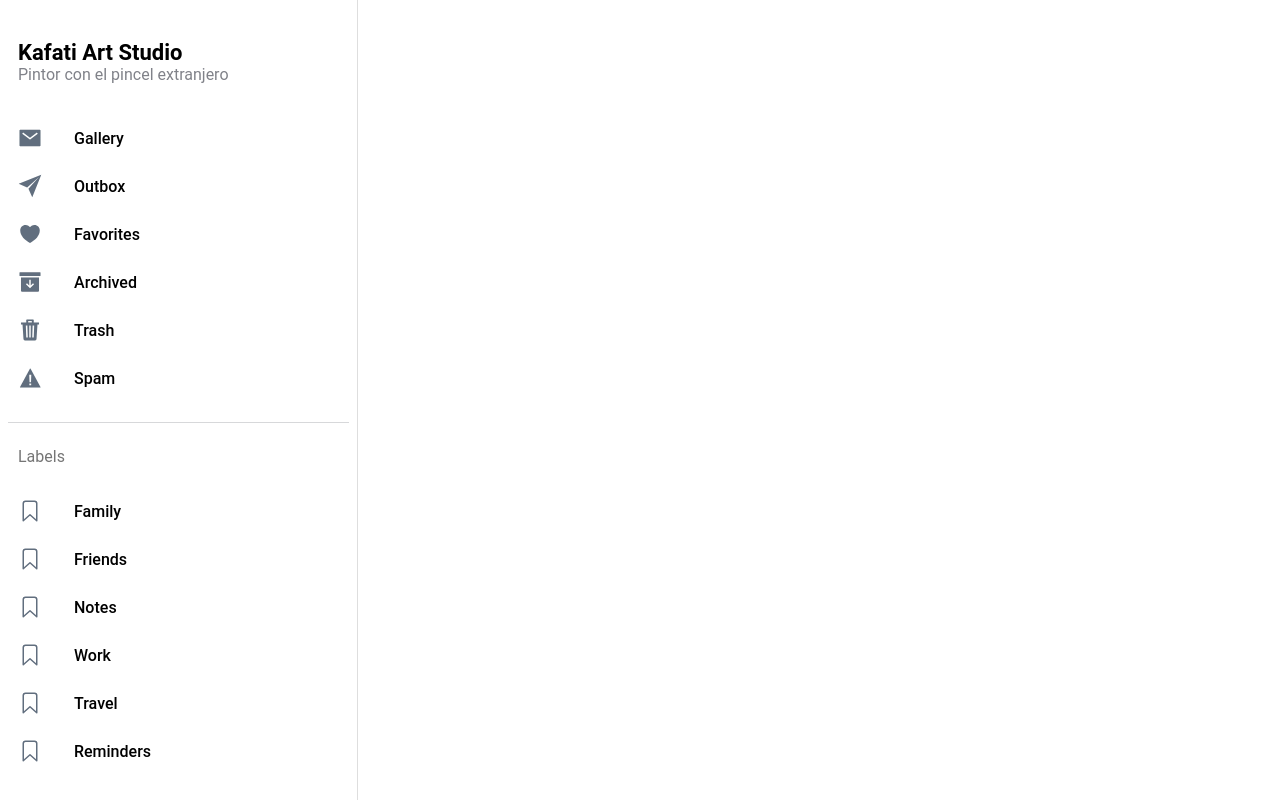
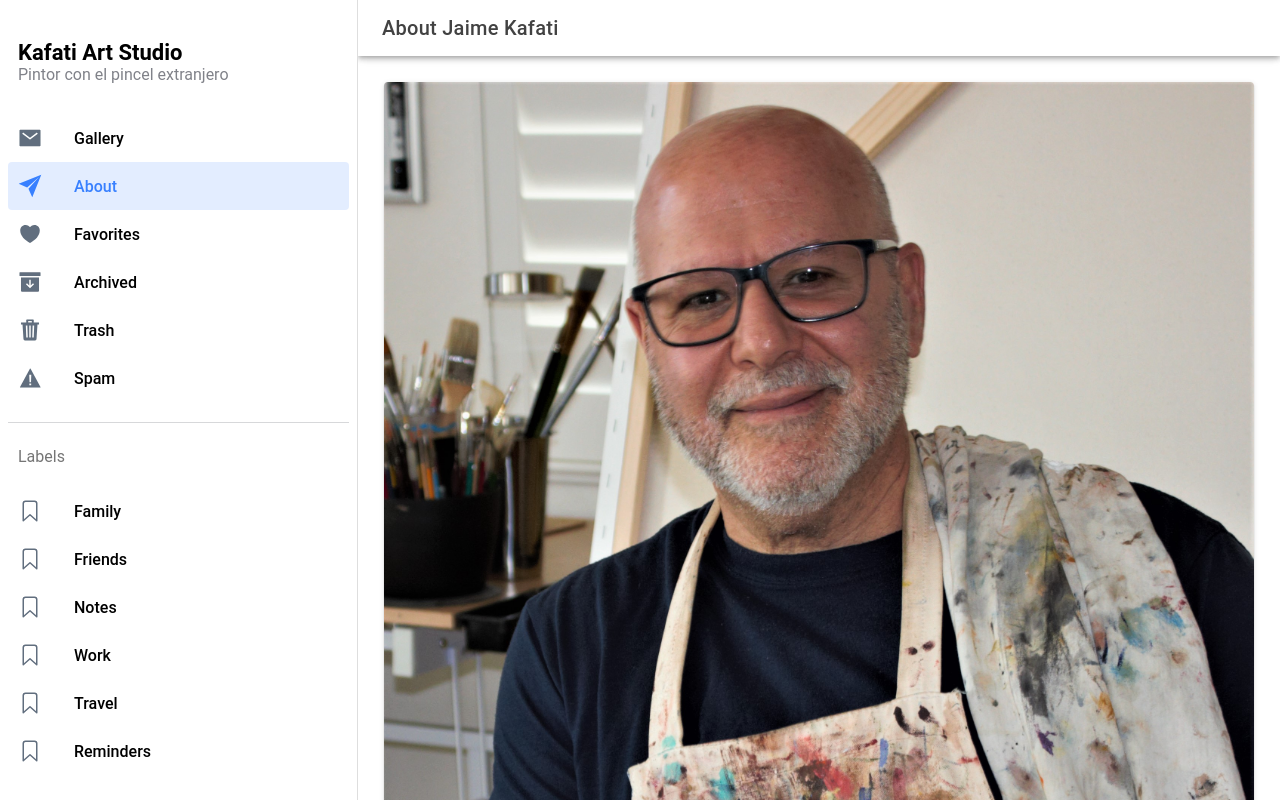
Before and after one commit to ToriK17/art_studio, a React (Vite) app: page /about in a window 1280 px wide. Built offline with nearby package versions, Linux system fonts and the light colour scheme.

Commit message:
update gallery folder structure and initial about page functionality

```diff
--- a/src/App.tsx
+++ b/src/App.tsx
@@ -1,10 +1,10 @@
 import { IonApp, IonRouterOutlet, IonSplitPane, setupIonicReact } from '@ionic/react';
 import { IonReactRouter } from '@ionic/react-router';
-import { Redirect, Route } from 'react-router-dom';
+import { Route } from 'react-router-dom';
 import Menu from './components/Menu';
 import Page from './pages/Page';
-import Gallery from './pages/Gallery';
-
+import Gallery from './pages/Gallery/Gallery';
+import About from './pages/About/About';
 /* Core CSS required for Ionic components to work properly */
 import '@ionic/react/css/core.css';
 
@@ -35,6 +35,7 @@ const App: React.FC = () => {
           <IonRouterOutlet id="main">
             <Route exact path="/" component={Gallery} />
             <Route exact path="/gallery" component={Gallery} />
+            <Route exact path="/about" component={About} />
             <Route path="/folder/:name" exact={true}>
               <Page />
             </Route>
--- a/src/components/Menu.tsx
+++ b/src/components/Menu.tsx
@@ -29,8 +29,8 @@ const appPages: AppPage[] = [
     mdIcon: mailSharp
   },
   {
-    title: 'Outbox',
-    url: '/folder/Outbox',
+    title: 'About',
+    url: '/about',
     iosIcon: paperPlaneOutline,
     mdIcon: paperPlaneSharp
   },
--- /dev/null
+++ b/src/pages/About/About.tsx
@@ -0,0 +1,89 @@
+import React from "react";
+import {
+  IonPage,
+  IonContent,
+  IonHeader,
+  IonToolbar,
+  IonTitle,
+  IonCard,
+  IonCardContent,
+  IonImg,
+  IonText,
+  IonButtons,
+  IonMenuButton,
+} from '@ionic/react';
+import './about.scss';
+
+const About: React.FC = () => {
+  const profilePic = "public/assets/images/Jaime.jpg";
+
+  return (
+    <IonPage>
+      <IonHeader>
+        <IonToolbar>
+          <IonButtons slot="start">
+            <IonMenuButton />
+          </IonButtons>
+          <IonTitle>About Jaime Kafati</IonTitle>
+        </IonToolbar>
+      </IonHeader>
+      <IonContent fullscreen className="ion-padding">
+        <IonCard>
+          <IonImg src={profilePic} alt="Jaime Kafati" />
+          <IonCardContent>
+            <IonText>
+              <h2>About Jaime Kafati</h2>
+              <p>
+                Thank you for visiting my website, I am Jaime Eduardo S. Kafati, I’ve been painting since my arrival to the United States in 1978, but it was until 2018, when I retired from my day-job that I was able to enjoy my studio on a fulltime basis. Between intermittent commissioned works, I involved myself in continued figurative studies, attending local life-drawing sessions, exploring new mediums, and executing allegorical paintings that allow me to express my personal contemplations of the world.
+              </p>
+              <p>
+                Although oils are my primary medium, I love to experiment with a diverse set of mediums and styles. While my works are continually evolving in style and subject matter, the characters within my figurative works reflect a global community, as the human form occupies the central motif of most of my paintings, and within the figure, I give a voice to our humanity.
+              </p>
+              <p>
+				My artworks reside in both private and public collections. Over the years, they have been exhibited and published extensively in the United States. Since 2020, it has been incredibly humbling to witness several of my pieces selected and published on the international stage, spanning across Latin America and Europe. Listed below are some of the notable events within my artist life:
+			  </p>
+              <h3>Exhibitions, and Publications</h3>
+              <ul>
+              <li>1980 -	Participated in the completion of a large American-theme mural at the Columbine High School (CHS) Library. I was selected with fellow CHS art students, and although I hadn’t quite grasped English, art became the universal language for me. Regretfully, the mural was destroyed during the restoration of the school following the Columbine Tragedy.</li>
+						<li>1986 -	Arapahoe Community College Student Painting Exhibit</li>
+						<li>1987 -	Arapahoe Community College Student Sculpture Exhibit</li>
+						<li>1988 -	Denver Inner City Art Expo held at the Stouffer Concourse Hotel, Denver, CO</li>
+						<li>1997 -	Solo exhibit, “Mis Tierras” at the Town Hall Art Center, Littleton, CO</li>
+						<li>1998 -	The Latino Art Festival in the Mountains, Carbondale, CO</li>
+						<li>1998 -	The Night Walker Exhibit, Fort Collins Museum, Fort Collins CO</li>
+						<li>1998 -	Lafayette Art Center, Placed 1st in the show with Aztec series, Lafayette, CO</li>
+						<li>1999 -	Capitol Hill People’s Fair, Denver, CO</li>
+						<li>1999 -	Volunteered after-hours to direct and offer technical assistance to an all-prisoner artists-team, for the restoration of a mural at the Denver County Jail, Denver, CO. The large mural took several weeks to complete and offered the inmates an opportunity to leave a lasting and positive legacy at their place of worship.</li>
+						<li>2000 -	Gifted two large religious paintings to low-revenue churches “Descent from the Cross” Oil on canvas, 108” x 72” Iglesia de San Cayetano, Denver, CO</li>
+						<li>2001 - Three works published by New Art International by Book Art Press, Volume VII. </li>
+						<li>2001 -	Notable commissioned piece after Carlo Maratta, Delmonico’s Historical-Event Hall, Denver, CO</li>
+						<li>2005 -	Donated work: “The Eagle Dancer” oil on canvas for a silent auction and fundraiser for the family of an Adams County Sheriff’s Deputy who unexpectedly lost his life in a motorcycle accident.</li>
+						<li>2007 -	Completed a mural at the Denver Sheriff’s Academy, 144” x 72” Dedicated to the officers who made the ultimate sacrifice serving all the residents of Denver, CO</li>
+						<li>2012-14 - Participated on two-separate public-art selection panels, along with fellow panelists we selected three permanent public works for the City and County of Denver totaling over $700,000.00</li>
+						<li>2018 -	Volunteered works for the exhibit “Expressions of MS Art Exhibit” held at Bigsby’s Folly, Craft Winery & Restaurant, Denver, CO (Sponsored by the Rocky Mt. M.S. Center in order to raise funds and public awareness on the effects of Multiple Sclerosis)</li>
+						<li>2018 – Gifted a congratulatory Salvadorian-theme painting, to the newly appointed Honorable Colorado Supreme Court Justice Carlos A. Samour Jr.</li>
+						<li>2021 – Selected by the highest judge’s points, by an international jury-panel in the competition “Hagamos un Puente, Mexico * USA” (Let’s Build a Bridge, Mexico * USA) Sponsored by Garces Gallery, Colombia and the Digital Magazine, Travel Plan & Go, Argentina</li>
+						<li>2022 – Selected by an international panel for the South American competition “Arte + Treinta” (Art plus 30, for artist 30 years of age and older) As a result, I was interviewed for publications on multiple occasions by Garces Gallery, Colombia; TP & Go Magazine Digital, Argentina; and Radio Econciencia, Mexico City, Mexico. (Please see links below)</li>
+						<li>2022 – Donated a series of ink drawings as a community engagement piece to the Denver Sheriff Department’s K-9 Unit’s children coloring book.</li>
+						<li>2022 – Completed a landscape painting, “Lookout Mountain” exclusively benefitting “The 2022 Rocky Mountain M.S. Center Gala Auction”</li>
+						<li>2022 – Three works were selected for <a href="https://www.artistcloseup.com/magazine" target="_blank" rel="noreferrer">Artist Closeup Contemporary Magazine</a></li>
+						<li>2023 – Painting “Eve and the Serpent” selected for publication in “Studio Visit Magazine, Volumes 51 & 52”, Boston, MA</li>
+						<li>2023 - On April 5, 2023, awarded the Price “The Universal Artist” at the National Museum of Science and Technology Leonardo da Vinci in Milan, Italy. My work “Bathsheba” oil on canvas, 36” x 48”, (91,44 x121,92 cm) was selected and published in the 2023 encyclopedic editions of “Contemporary Celebrity Masters Vol. II.” And the “5thInternational Prize, Leonardo Davinci edition: The Universal Artist”</li>
+              </ul>
+
+              <h3>Related links:</h3>
+              <ul>
+                <li>Travel Plan & Go, Magazine Digital, Buenos Aires, Argentina <a href="http://tpandgo.com/artes-plasticas/expo-arte-30-latinoamerica-artista-jaime-kafati" target="_blank" rel="noreferrer">Expo Arte featuring Jaime Kafati</a>  </li>
+                <li>ES Gallery, Colombia (Instagram: @garcesgallery) <a href="https://garcesgallery.com/" target="_blank" rel="noreferrer">Garces Gallery</a></li>
+                <li>Miguel Jiménez, radio announcer, Mexico City, Mexico <a href="www.econciencia.com" target="_blank" rel="noreferrer">Econciencia</a>  & <a href="https://www.studiovisitmagazine.com/volumes" target="_blank" rel="noreferrer">Studio Visit Magazine</a> </li>
+                <li>Featured in Studio Visit Magazine, <a href="https://www.studiovisitmagazine.com/pastvolumes/volume51" target="_blank" rel="noreferrer">Volume 51</a></li>
+			  </ul>
+            </IonText>
+          </IonCardContent>
+        </IonCard>
+      </IonContent>
+    </IonPage>
+  );
+};
+
+export default About;
--- /dev/null
+++ b/src/pages/Gallery/Gallery.scss
@@ -0,0 +1,34 @@
+.gallery-body {
+	display: flex;
+	background-color: #fafafa !important;
+  }
+
+  .gallery-content {
+	display: flex;
+	flex-wrap: wrap;
+	justify-content: space-evenly;
+  }
+
+  .gallery-side-spacing {
+	flex: 0 0 7em;
+  }
+
+  .card-container {
+	padding: 10px;
+	z-index: 7;
+	margin-bottom: 20px;
+	flex: 0 0 calc(33% - 20px);
+  }
+
+  .card-layout {
+	display: flex;
+	flex-wrap: wrap;
+  }
+
+  .title {
+	display: flex;
+	padding-bottom: 2.5em;
+	font-family: 'Cinzel', serif;
+	font-size: larger;
+	padding-left: 2em;
+  }
```
Also changed, not shown: public/assets/images/Jaime.jpg (added), src/pages/About/about.scss (added), src/pages/Gallery/Gallery.tsx (renamed from src/pages/Gallery.tsx).
